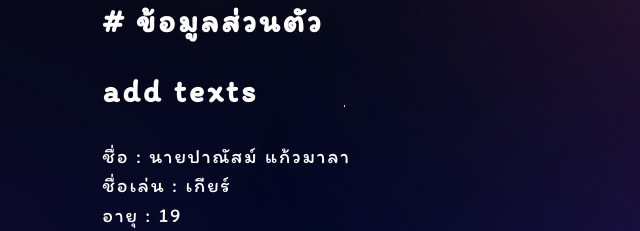
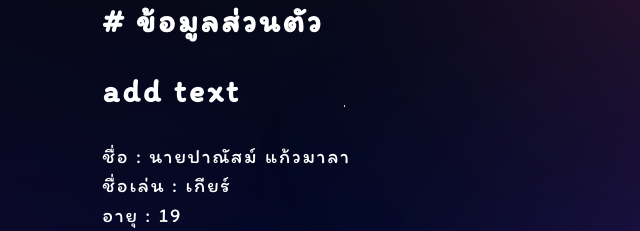
Before and after one commit to Panut45/Resume, a plain HTML site: page index.html in a window 1280 px wide. Shown: the part 254-485 px from the top of the page, 586-1226 px from the left. Drawn offline with nearby package versions, Linux system fonts and the light colour scheme.

Commit message:
add text

```diff
--- a/index.html
+++ b/index.html
@@ -80,7 +80,7 @@
                         <!-- Box Right -->
                         <div class="homeBoxRight">
                             <h2># ข้อมูลส่วนตัว</h2>
-                            <h2>add texts</h2>
+                            <h2>add text</h2>
                             <p>ชื่อ : นายปาณัสม์ แก้วมาลา<br>ชื่อเล่น : เกียร์<br>อายุ :
                                 19<br>เป็นคนที่ทำอะไรต้องทำให้ดีที่สุด<br>ทำงานละเอียด<br>ทำงานเรียบร้อย<br>ตรวจความถูกต้องเมื่อทำงานเสร็จเสมอ<br>พร้อมรับฟัง
                                 และแก้ไข<br>พร้อมเรียนรู้สิ่งใหม่ ๆ</p>
```
